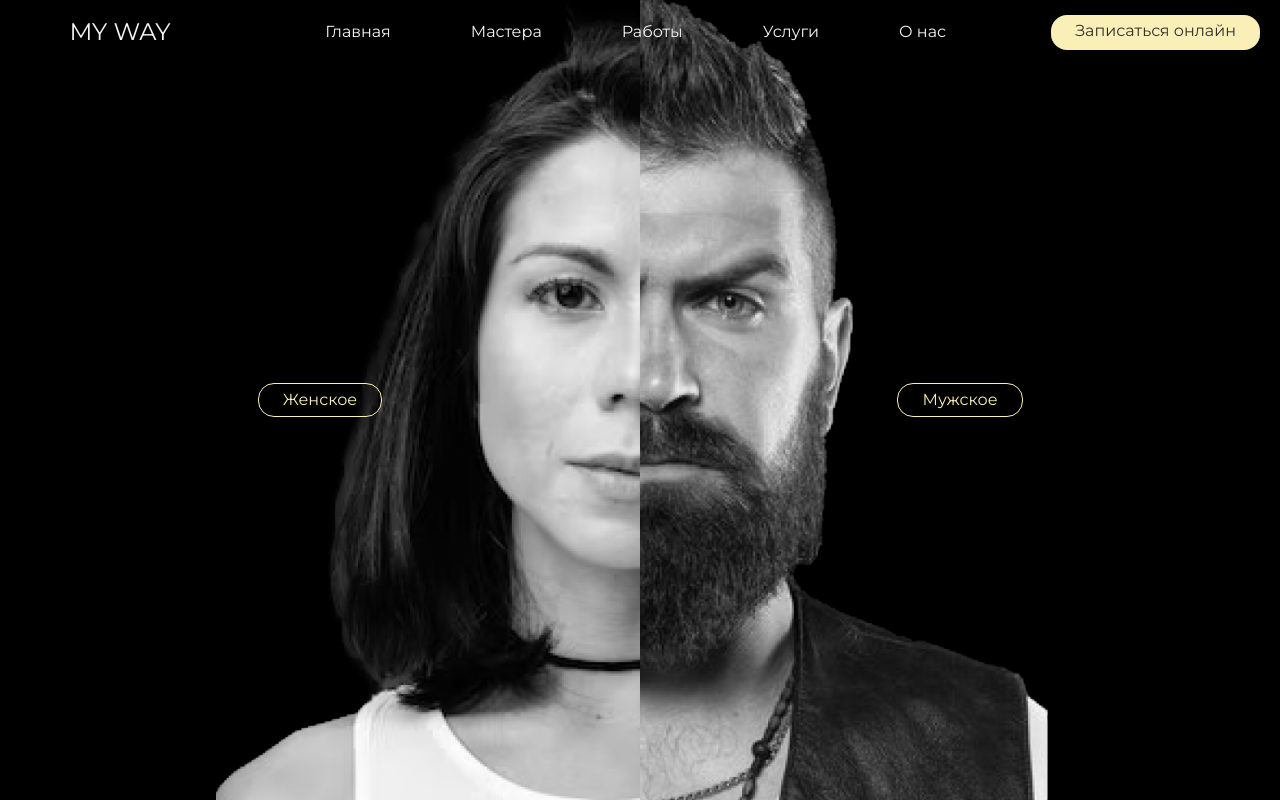
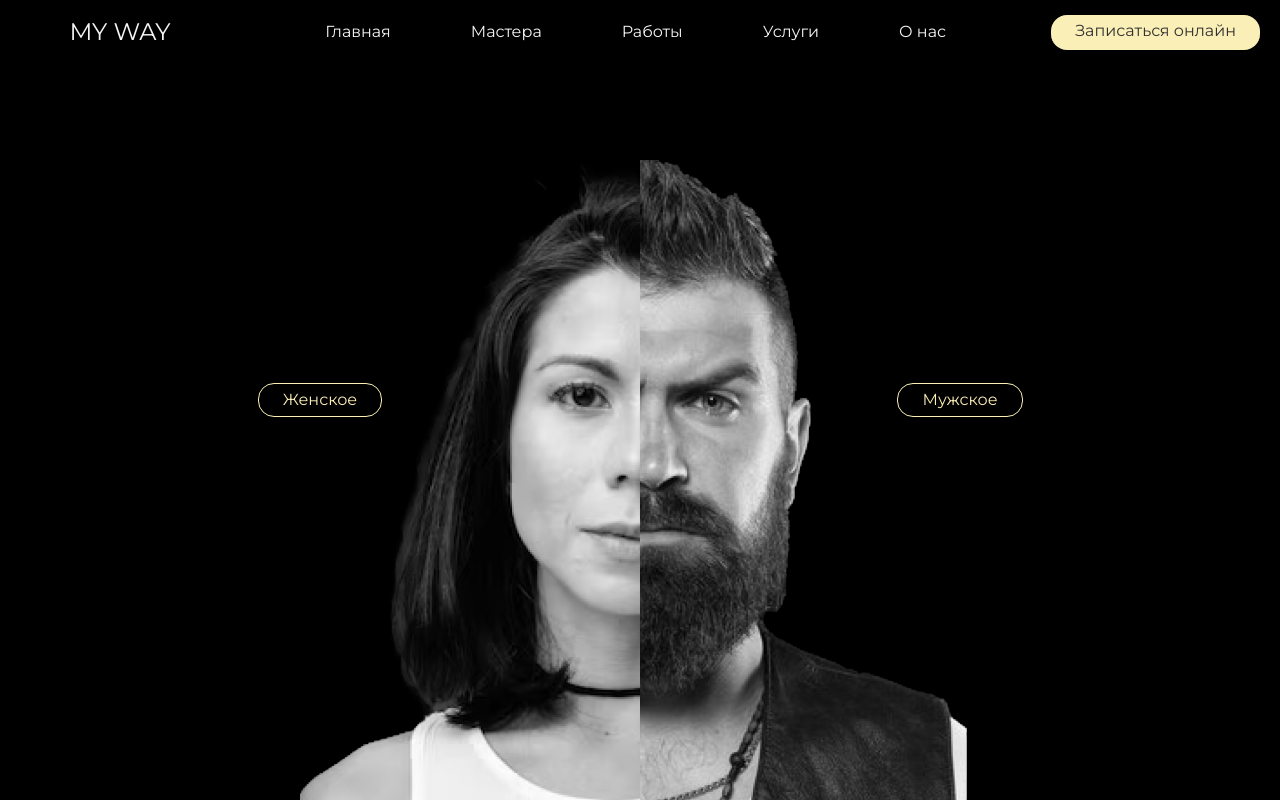
Before and after one commit to niki4mak/myway-nextjs, a Next.js app: page / in a window 1280 px wide. Built offline with nearby package versions, Linux system fonts and the light colour scheme.

Commit message:
small temp fix images on main page

```diff
--- a/app/page.tsx
+++ b/app/page.tsx
@@ -6,9 +6,9 @@ export default async function Entry() {
   return (
     <div className={"w-screen h-screen top-0 left-0 grid grid-cols-2"}>
       <Link href={"/home"} className={"relative h-full w-full flex items-center justify-center transition-all bg-black hover:bg-transparent"}>
-        <div className={"absolute h-full right-0"}>
+        <div className={"absolute h-full right-0 flex flex-col justify-end"}>
           <Image
-            className={"h-full w-fit object-fit object-right z-0"}
+            className={"h-[80%] w-fit object-cover object-right z-0"}
             width={1040}
             height={1960}
             src={"/landing/d-woman@2x.png"}
@@ -18,9 +18,9 @@ export default async function Entry() {
         <ButtonTransparent text={"Женское"}/>
       </Link>
       <Link href={"/home"} className={"relative w-full h-full flex items-center justify-center transition-all bg-black hover:bg-transparent"}>
-        <div className={"absolute h-full left-0"}>
+        <div className={"absolute h-full left-0 flex flex-col justify-end"}>
           <Image
-            className={"h-full w-fit object-cover object-left z-0"}
+            className={"h-[80%] w-fit object-cover object-left z-0"}
             width={1040}
             height={1960}
             src={"/landing/d-man@2x.png"}
```
